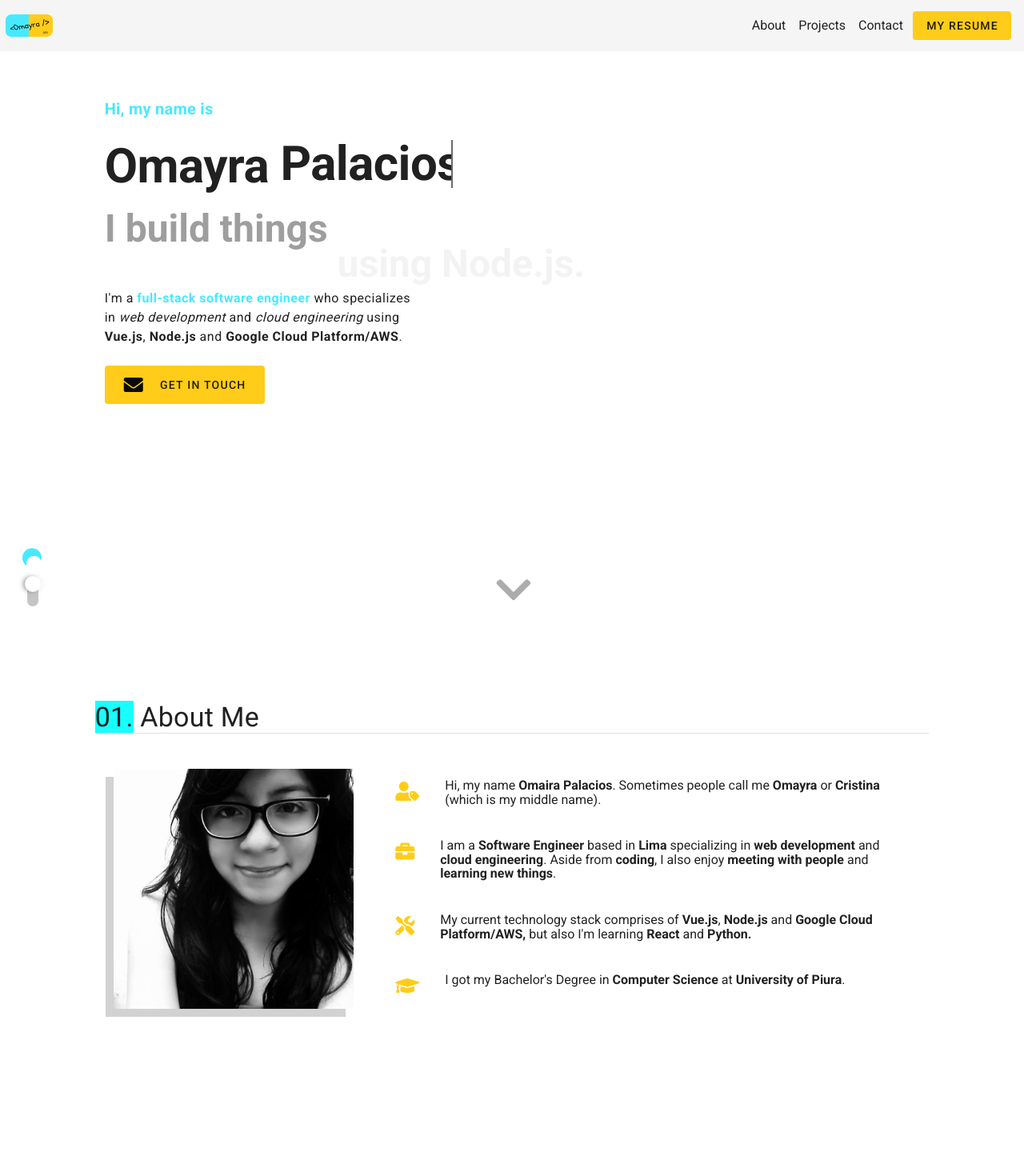
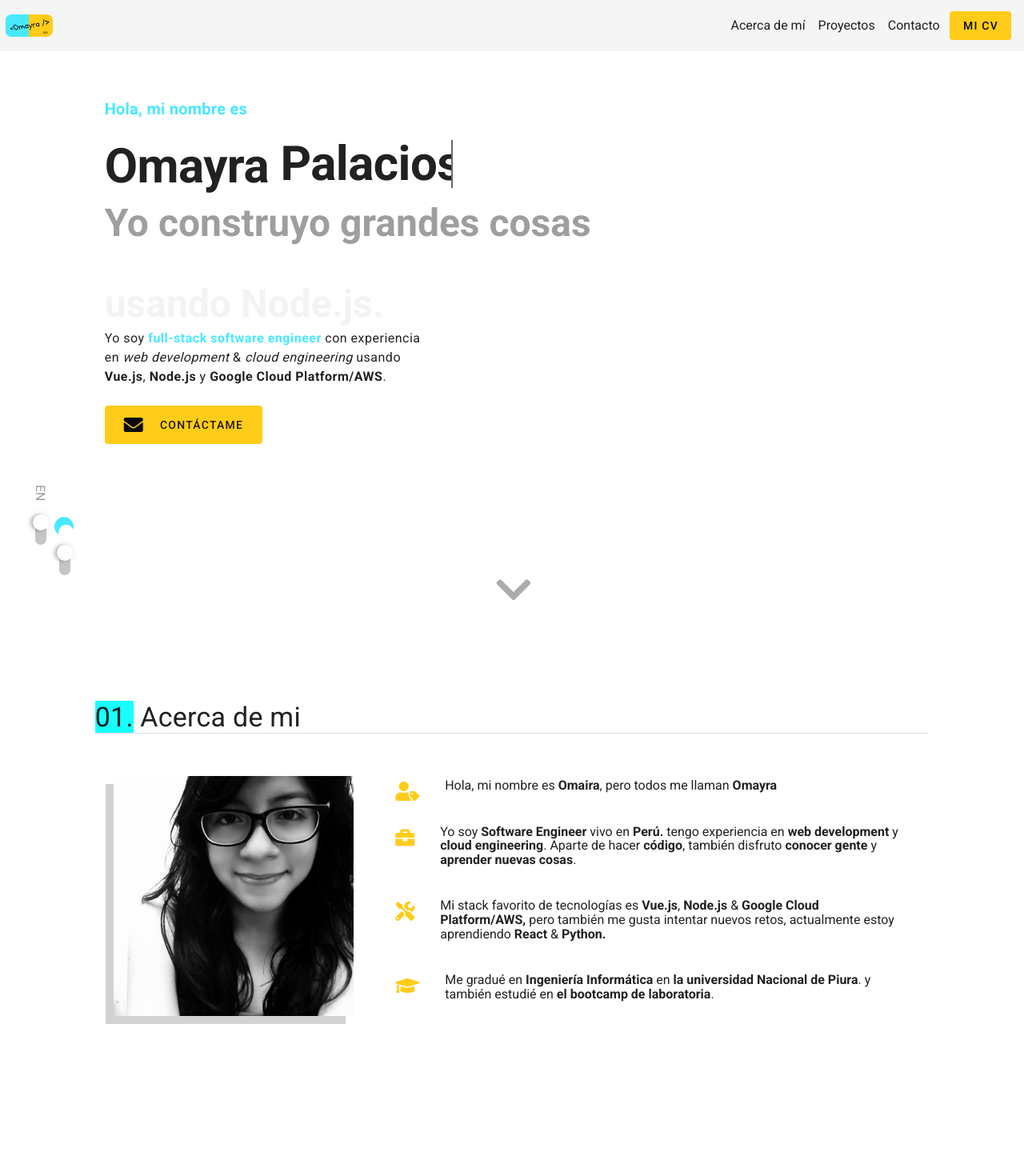
Before and after one commit to omairapalacios/omayradev, a Vue app: page /projects#/main in a window 1280 px wide. Shown: the top 1470 px of the page at 80% size. Built offline with nearby package versions, Linux system fonts and the light colour scheme; no server answers; a web font is replaced by a local one.

Commit message:
feat: add language support

```diff
--- a/src/App.vue
+++ b/src/App.vue
@@ -21,24 +21,36 @@
         </v-btn>
       </div>
       <v-spacer></v-spacer>
-      <v-switch v-model="isDark" class="d-flex d-sm-none mt-5">
+      <v-switch v-model="isDark" color="pink" class="d-flex d-sm-none mt-5">
         <template #prepend>
           <v-icon :color="themeColor">fas fa-moon</v-icon>
+        </template>
+      </v-switch>
+      <v-switch class="d-flex d-sm-none mt-5" color="pink" v-model="isEnglish">
+        <template #prepend>
+          <p v-if="isDark" class="white--text font-weigth-bold">EN</p>
+          <p v-else class="font-weigth-bold">EN</p>
         </template>
       </v-switch>
       <v-spacer></v-spacer>
       <transition name="slide-fade">
         <div class="d-none d-sm-flex flex-row nav-links align-center">
-          <div @click="$vuetify.goTo('#about', scrollOptions)">About</div>
-          <div @click="$vuetify.goTo('#projects', scrollOptions)">Projects</div>
-          <div @click="$vuetify.goTo('#contact', scrollOptions)">Contact</div>
+          <div @click="$vuetify.goTo('#about', scrollOptions)">
+            {{ this.isEnglish ? 'About me' : 'Acerca de mí' }}
+          </div>
+          <div @click="$vuetify.goTo('#projects', scrollOptions)">
+            {{ this.isEnglish ? 'Projects' : 'Proyectos' }}
+          </div>
+          <div @click="$vuetify.goTo('#contact', scrollOptions)">
+            {{ this.isEnglish ? 'Contact' : 'Contacto' }}
+          </div>
           <v-btn
             color="amber"
-            class="ml-3"
+            class="ml-3 black--text"
             href="https://drive.google.com/file/d/1Gcygrw4FJlkuoHtP2m1nLpweV4I6z6Wp/view?usp=sharing"
             target="_bank"
             elevation="0"
-            >My resume</v-btn
+            >{{ this.isEnglish ? 'My resume' : 'Mi CV' }}</v-btn
           >
         </div>
       </transition>
@@ -46,19 +58,23 @@
     </v-app-bar>
 
     <v-main class="main">
-      <router-view :isDark="isDark"></router-view>
+      <router-view :isDark="isDark" :isEnglish="isEnglish"></router-view>
 
       <div class="social-links d-none d-sm-flex">
         <SocialIcons :isDark="isDark" />
       </div>
+      <div class="theme-toggle ma-10 d-none d-sm-flex flex-row align-center">
+        <v-icon class="mr-3" :color="themeColor">fas fa-moon</v-icon>
+        <v-switch color="pink" v-model="isDark"> </v-switch>
+      </div>
 
-      <div class="theme-toggle d-none d-sm-flex flex-row align-center justify-center">
-        <v-icon class="mr-3" :color="themeColor">fas fa-moon</v-icon>
-        <v-switch v-model="isDark"> </v-switch>
+      <div class="languaje-toggle my-10 d-none d-sm-flex flex-row align-center">
+        <p class="ma-4 grey--text">EN</p>
+        <v-switch color="pink" v-model="isEnglish"> </v-switch>
       </div>
     </v-main>
 
-    <RightNav ref="rightNav" />
+    <RightNav ref="rightNav" :isEnglish="isEnglish" />
   </v-app>
 </template>
 
@@ -80,8 +96,11 @@ export default {
       easing: 'easeInOutCubic',
     },
     isDark: false,
+    isEnglish: false,
   }),
-
+  created() {
+    console.log(this.$props);
+  },
   computed: {
     themeColor() {
       return this.isDark ? 'yellow' : 'accent';
@@ -125,6 +144,16 @@ export default {
   left: 0px;
 }
 
+.languaje-toggle {
+  transform: rotate(90deg);
+  width: 80px;
+  height: 150px;
+  position: fixed;
+  display: block;
+  bottom: 55px;
+  left: 10px;
+}
+
 .nav-links div {
   margin-left: 16px;
   cursor: pointer;
--- a/src/components/RightNav.vue
+++ b/src/components/RightNav.vue
@@ -27,10 +27,10 @@
         <v-list-item justify-content>
           <v-list-item-content>
             <v-btn
-              color="amber"
+              class="amber black--text"
               href="https://drive.google.com/file/d/1Gcygrw4FJlkuoHtP2m1nLpweV4I6z6Wp/view?usp=sharing"
               target="_bank"
-              >My resume</v-btn
+              >{{ this.isEnglish ? 'My resume' : 'Mi CV' }}</v-btn
             >
           </v-list-item-content>
         </v-list-item>
@@ -42,14 +42,26 @@
 <script>
 export default {
   name: 'RightNav',
+  props: { isEnglish: Boolean },
   data() {
     return {
       drawer: false,
       items: [
-        { title: 'About', icon: 'mdi-home-city', target: '#about' },
-        { title: 'Experience', icon: 'mdi-account', target: '#experience' },
-        { title: 'Work', icon: 'mdi-account-group-outline', target: '#work' },
-        { title: 'Contact', icon: 'mdi-account-group-outline', target: '#contact' },
+        {
+          title: this.isEnglish ? 'About' : 'Acerca de mí',
+          icon: 'mdi-home-city',
+          target: '#about',
+        },
+        {
+          title: this.isEnglish ? 'My projects' : 'Mis proyectos',
+          icon: 'mdi-account-group-outline',
+          target: '#work',
+        },
+        {
+          title: this.isEnglish ? 'Contact' : 'Contacto',
+          icon: 'mdi-account-group-outline',
+          target: '#contact',
+        },
       ],
       scrollOptions: {
         duration: 300,
--- a/src/components/Typewriter.vue
+++ b/src/components/Typewriter.vue
@@ -12,7 +12,7 @@ export default {
   },
   watch: {
     message: {
-      handler(newVal) {
+      /*  handler(newVal) {
         if (newVal === 'Palacios') {
           setTimeout(() => {
             this.message = 'Dev';
@@ -23,7 +23,7 @@ export default {
           }, 3000);
         }
       },
-      immediate: true,
+      immediate: true, */
     },
   },
 };
@@ -62,7 +62,7 @@ export default {
     width: 2.97em;
   }
   40% {
-    width: 4.97em;
+    width: 3.97em;
   }
   50% {
     width: 0em;
--- a/src/components/WordRotate.vue
+++ b/src/components/WordRotate.vue
@@ -9,10 +9,27 @@
 <script>
 export default {
   name: 'WordRotate',
+  props: { isEnglish: Boolean },
   data() {
     return {
-      words: ['for the web.', 'using Vue.js.', 'using Node.js.', 'with Google Cloud/AWS'],
+      wordsEnglish: [
+        'for the web.',
+        'using Vue.js.',
+        'using Node.js.',
+        'with Google Cloud/AWS',
+      ],
+      wordsSpanish: [
+        'para la Web.',
+        'usando Vue.js.',
+        'usando Node.js.',
+        'con Google Cloud/AWS',
+      ],
     };
+  },
+  computed: {
+    words() {
+      return this.isEnglish ? this.wordsEnglish : this.wordsSpanish;
+    },
   },
   methods: {},
 };
--- a/src/views/About.vue
+++ b/src/views/About.vue
@@ -3,7 +3,7 @@
     <template #header>
       <div id="about" class="text-h5 text-sm-h4">
         <span class="cyan accent-2">01.</span>
-        About Me
+        {{ isEnglish ? ' About Me' : 'Acerca de mi' }}
       </div>
     </template>
     <template #content>
@@ -26,9 +26,9 @@
                 </v-list-item-icon>
                 <v-list-item-content>
                   <p>
-                    Hi, my name
-                    <b>Omaira Palacios</b>. Sometimes people call me <b>Omayra</b> or
-                    <b>Cristina</b> (which is my middle name).
+                    {{ isEnglish ? ' Hi, my name' : 'Hola, mi nombre es' }} <b>Omaira</b>,
+                    {{ isEnglish ? ' but Everyone call me ' : 'pero todos me llaman ' }}
+                    <b>Omayra</b>
                   </p>
                 </v-list-item-content>
               </v-list-item>
@@ -38,11 +38,21 @@
                 </v-list-item-icon>
                 <v-list-item-content>
                   <p>
-                    I am a
-                    <b>Software Engineer</b> based in <b>Lima</b> specializing in
-                    <b>web development</b> and <b>cloud engineering</b>. Aside from
-                    <b>coding</b>, I also enjoy <b>meeting with people</b> and
-                    <b>learning new things</b>.
+                    {{ isEnglish ? 'I am a ' : 'Yo soy ' }}
+                    <b>Software Engineer</b>
+                    {{ isEnglish ? 'based in ' : 'vivo en ' }}<b>Perú.</b>
+                    {{ isEnglish ? ' specializing in' : 'tengo experiencia en' }}
+                    <b>web development</b> {{ isEnglish ? 'and' : 'y' }}
+                    <b>cloud engineering</b>.
+                    {{ isEnglish ? 'Aside from' : 'Aparte de hacer' }}
+                    <b>{{ isEnglish ? 'coding' : 'código' }}</b
+                    >, {{ isEnglish ? 'I also enjoy' : 'también disfruto' }}
+                    <b>{{ isEnglish ? 'meeting with people' : 'conocer gente' }}</b>
+                    {{ isEnglish ? 'and' : 'y' }}
+                    <b>{{
+                      isEnglish ? 'learning new things' : 'aprender nuevas cosas'
+                    }}</b
+                    >.
                   </p>
                 </v-list-item-content>
               </v-list-item>
@@ -52,10 +62,21 @@
                 </v-list-item-icon>
                 <v-list-item-content>
                   <p>
-                    My current technology stack comprises of
-                    <b>Vue.js</b>, <b>Node.js</b> and
-                    <b>Google Cloud Platform/AWS, </b>but also I'm learning
-                    <b>React</b> and <b>Python.</b>
+                    {{
+                      isEnglish
+                        ? 'My current technology stack comprises of'
+                        : 'Mi stack favorito de tecnologías es'
+                    }}
+                    <b>Vue.js</b>, <b>Node.js</b>
+                    {{ isEnglish ? 'and' : '&' }}
+                    <b>Google Cloud Platform/AWS, </b
+                    >{{
+                      isEnglish
+                        ? "but also I'm learning"
+                        : 'pero también me gusta intentar nuevos retos, actualmente estoy aprendiendo'
+                    }}
+                    <b>React</b> &
+                    <b>Python.</b>
                   </p>
                 </v-list-item-content>
               </v-list-item>
@@ -65,8 +86,25 @@
                 </v-list-item-icon>
                 <v-list-item-content>
                   <p>
-                    I got my Bachelor's Degree in
-                    <b>Computer Science</b> at <b>University of Piura</b>.
+                    {{ isEnglish ? "I got my Bachelor's Degree in" : 'Me gradué en' }}
+
+                    <b>
+                      {{ isEnglish ? 'Computer Science' : 'Ingeniería Informática' }}</b
+                    >
+                    {{ isEnglish ? 'at' : 'en' }}
+                    <b>
+                      {{
+                        isEnglish
+                          ? 'University of Piura'
+                          : 'la universidad Nacional de Piura'
+                      }}</b
+                    >.
+                    {{ isEnglish ? 'and also I studied at ' : 'y también estudié en' }}
+                    <b>
+                      {{
+                        isEnglish ? 'Laboratoria Bootcamp' : 'el bootcamp de laboratoria'
+                      }}</b
+                    >.
                   </p>
                 </v-list-item-content>
               </v-list-item>
@@ -82,7 +120,7 @@
 const Slug = () => import('@/views/Slug');
 export default {
   name: 'About',
-  props: { isDark: Boolean },
+  props: { isDark: Boolean, isEnglish: Boolean },
   components: {
     Slug,
   },
--- a/src/views/Home.vue
+++ b/src/views/Home.vue
@@ -11,7 +11,9 @@
         <v-container>
           <v-row>
             <v-col class="mb-4">
-              <div class="title accent--text font-weight-bold mb-4">Hi, my name is</div>
+              <div class="title accent--text font-weight-bold mb-4">
+                {{ isEnglish ? 'Hi, my name is' : 'Hola, mi nombre es' }}
+              </div>
               <transition name="slide-fade">
                 <div
                   transition="fade-transition"
@@ -28,7 +30,7 @@
                   v-if="showTitle"
                   class="text-h4 text-sm-h3 font-weight-bold mb-5 grey--text"
                 >
-                  I build things
+                  {{ isEnglish ? 'I build things' : 'Yo construyo grandes cosas' }}
                   <WordRotate />
                 </h2>
               </transition>
@@ -38,14 +40,16 @@
                   v-if="showBio"
                   class="description text-body-1 font-weight-regular"
                 >
-                  I'm a
+                  {{ isEnglish ? "I'm a" : 'Yo soy' }}
                   <span class="font-weight-bold accent--text"
                     >full-stack software engineer</span
                   >
-                  who specializes in
-                  <i>web development</i> and <i>cloud engineering</i> using
+                  {{ isEnglish ? 'who specializes in' : 'con experiencia en' }}
+                  <i>web development</i> & <i>cloud engineering</i>
+                  {{ isEnglish ? 'using' : 'usando' }}
                   <span class="font-weight-bold">Vue.js</span>,
-                  <span class="font-weight-bold">Node.js</span> and
+                  <span class="font-weight-bold">Node.js</span>
+                  {{ isEnglish ? 'and' : 'y' }}
                   <span class="font-weight-bold">Google Cloud Platform/AWS</span>.
                 </p>
               </transition>
@@ -58,7 +62,8 @@
                   :href="mailTo"
                   elevation="0"
                 >
-                  <v-icon color="black" class="mr-5">fa-envelope</v-icon>Get in touch
+                  <v-icon color="black" class="mr-5">fa-envelope</v-icon
+                  >{{ isEnglish ? 'Get in touch' : 'Contáctame' }}
                 </v-btn>
               </transition>
             </v-col>
@@ -79,7 +84,7 @@ const WordRotate = () => import('@/components/WordRotate.vue');
 
 export default {
   name: 'Home',
-  props: ['isDark'],
+  props: ['isDark', 'isEnglish'],
   data: () => ({
     showName: false,
     showTitle: false,
--- a/src/views/Main.vue
+++ b/src/views/Main.vue
@@ -1,9 +1,9 @@
 <template>
   <div :class="theme">
-    <Home :isDark="isDark" />
-    <About :isDark="isDark" />
-    <Projects :isDark="isDark" />
-    <Contact :isDark="isDark" />
+    <Home :isDark="isDark" :isEnglish="isEnglish" />
+    <About :isDark="isDark" :isEnglish="isEnglish" />
+    <Projects :isDark="isDark" :isEnglish="isEnglish" />
+    <Contact :isDark="isDark" :isEnglish="isEnglish" />
     <div
       :class="[
         theme,
@@ -16,7 +16,11 @@
     >
       <a href="https://github.com/omairapalacios" target="_blank">
         <v-icon :dark="isDark" class="mr-2">fab fa-github</v-icon>
-        <span>Made with love by Omaira Palacios</span>
+        <span>{{
+          isEnglish
+            ? 'Made with love by Omaira Palacios'
+            : 'Hecho con amor por Omaira Palacios'
+        }}</span>
       </a>
     </div>
   </div>
@@ -30,7 +34,7 @@ const Contact = () => import('@/views/Contact.vue');
 
 export default {
   name: 'Root',
-  props: { isDark: Boolean },
+  props: { isDark: Boolean, isEnglish: Boolean },
   components: {
     Home,
     About,
```
Also changed, not shown: src/views/Contact.vue (+10 -5 lines), src/views/Projects.vue (+4 -4 lines).
